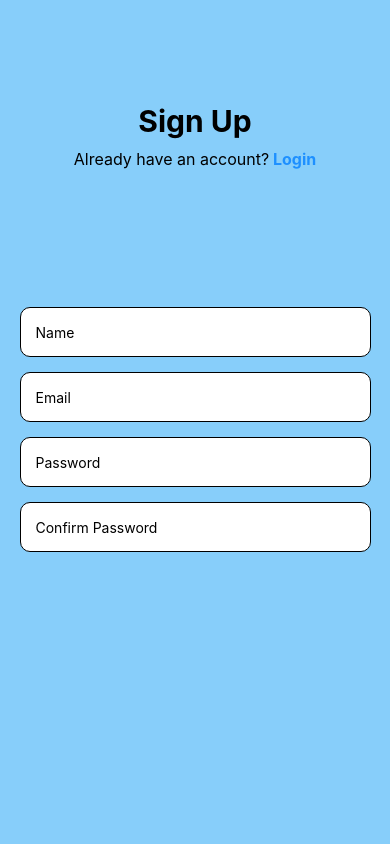
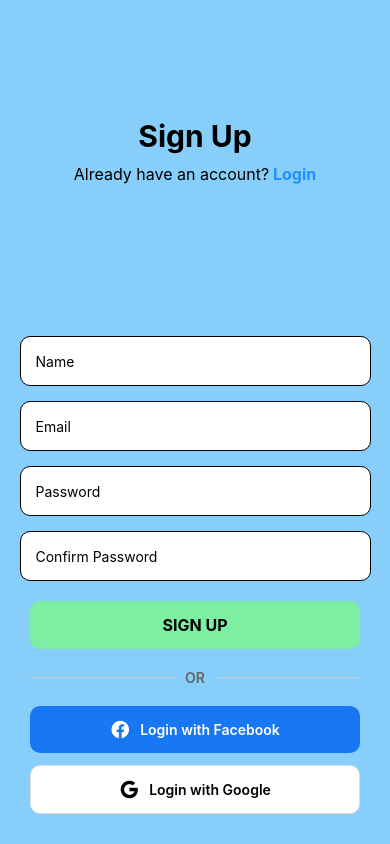
Before and after one commit to louiseanne2/appdev2, a React Native app in the folder react-native-layout/: screen / in a window 390 px wide. Built offline with nearby package versions, Linux system fonts and the light colour scheme.

Commit message:
Done with singnup footer section

```diff
--- a/react-native-layout/src/screens/Signup.js
+++ b/react-native-layout/src/screens/Signup.js
@@ -1,4 +1,5 @@
-import { StyleSheet, Text, View, TextInput } from 'react-native';
+import { StyleSheet, Text, View, TextInput, TouchableOpacity } from 'react-native';
+import { Ionicons } from '@expo/vector-icons';
 
 
 export default function App() {
@@ -22,11 +23,30 @@ export default function App() {
         <TextInput placeholder="Confirm Password" style={styles.inputContainer} secureTextEntry />
       </View>
 
+      <View style={styles.footer}>
+        <TouchableOpacity style={styles.signupButton}>
+            <Text style={styles.signupButtonText}>SIGN UP</Text>
+        </TouchableOpacity>
 
-      <View style={styles.footer}></View>
+        <View style={styles.orContainer}>
+            <View style={styles.line} />
+            <Text style={styles.orText}>OR</Text>
+            <View style={styles.line} />
+        </View>
 
+        <View style={styles.socialContainer}>
+            <TouchableOpacity style={styles.facebook}>
+            <Ionicons name="logo-facebook" size={20} color="#fff" />
+            <Text style={styles.socialText}>Login with Facebook</Text>
+            </TouchableOpacity>
 
-    </View>
+            <TouchableOpacity style={styles.google}>
+            <Ionicons name="logo-google" size={20} color="#000" />
+            <Text style={styles.socialTextGoogle}>Login with Google</Text>
+            </TouchableOpacity>
+        </View>
+        </View>
+        </View>
   );
 }
 
@@ -74,6 +94,74 @@ const styles = StyleSheet.create({
     },
 
     footer: {
-        flex: 1,
-    }
+  paddingHorizontal: 30,
+  paddingBottom: 30,
+},
+signupButton: {
+  backgroundColor: '#7CEFA3',
+  paddingVertical: 14,
+  borderRadius: 10,
+  alignItems: 'center',
+  marginBottom: 20,
+},
+signupButtonText: {
+  fontSize: 16,
+  fontWeight: 'bold',
+  color: '#000',
+},
+
+
+orContainer: {
+  flexDirection: 'row',
+  alignItems: 'center',
+  marginBottom: 20,
+},
+line: {
+  flex: 1,
+  height: 1,
+  backgroundColor: '#ccc',
+},
+orText: {
+  marginHorizontal: 10,
+  color: '#666',
+  fontWeight: '600',
+},
+
+
+socialContainer: {
+  gap: 12,
+},
+
+facebook: {
+  flexDirection: 'row',
+  alignItems: 'center',
+  justifyContent: 'center',
+  backgroundColor: '#1877F2',
+  paddingVertical: 12,
+  borderRadius: 10,
+  gap: 10,
+},
+
+google: {
+  flexDirection: 'row',
+  alignItems: 'center',
+  justifyContent: 'center',
+  backgroundColor: '#fff',
+  paddingVertical: 12,
+  borderRadius: 10,
+  borderWidth: 1,
+  borderColor: '#ddd',
+  gap: 10,
+},
+
+socialText: {
+  color: '#fff',
+  fontWeight: '600',
+},
+
+socialTextGoogle: {
+  color: '#000',
+  fontWeight: '600',
+},
+
 });
```
